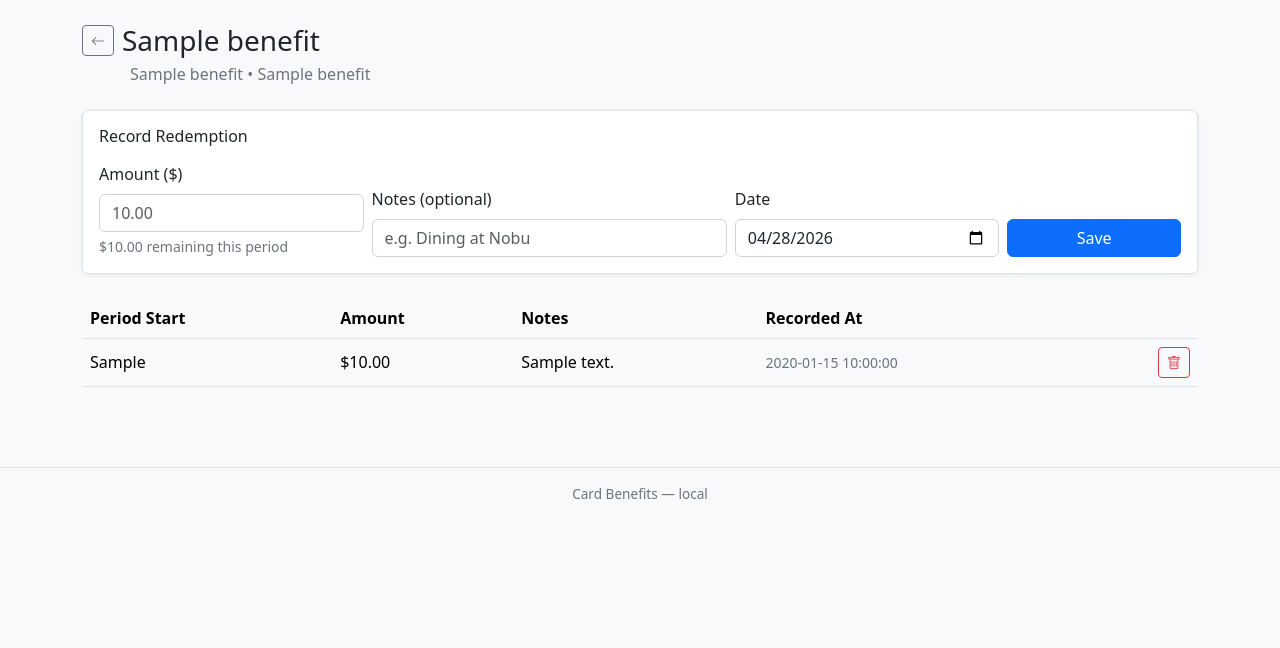
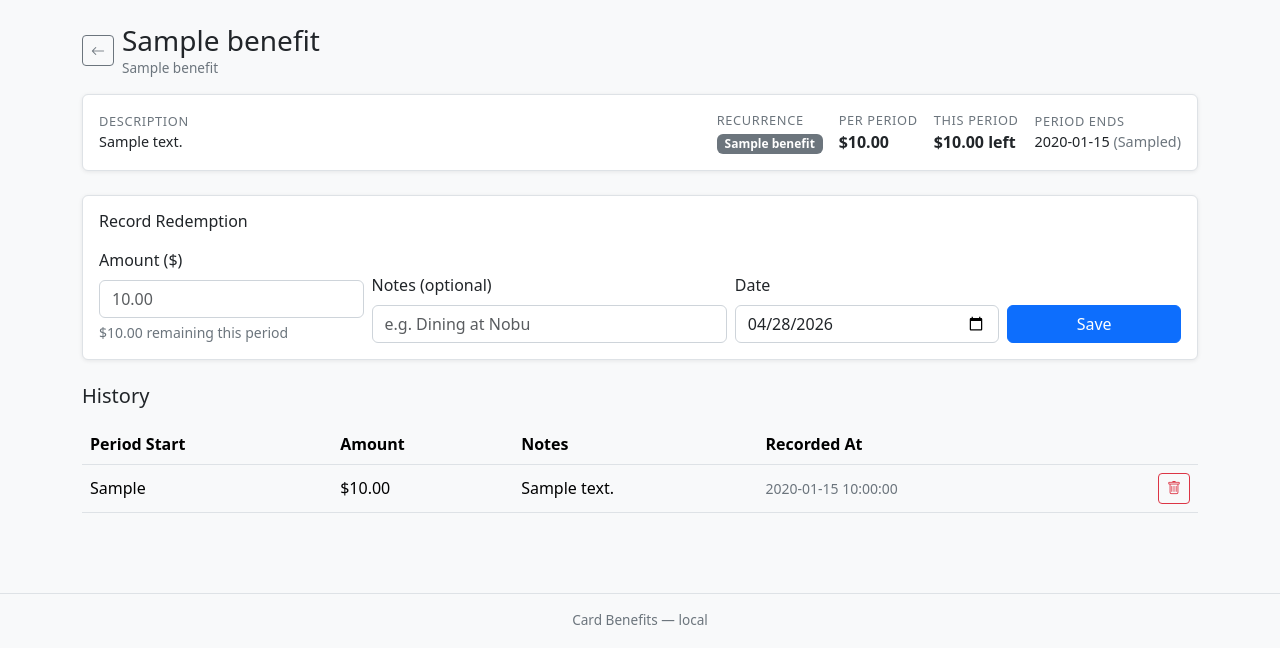
Before and after one commit to trentschroeder/card-benefits-tracker, a Flask app: template templates/benefits/redemptions.html in a window 1280 px wide. Shown: the part 57-705 px from the top of the page. Run offline with Flask 3, Linux system fonts and the light colour scheme; the template is opened without the code that fills it: most values are stand-ins (such as "Sample title", 1, 10 or a date in 2020).

Commit message:
Benefit name links to redemptions page; richer redemptions header

```diff
--- a/templates/benefits/redemptions.html
+++ b/templates/benefits/redemptions.html
@@ -1,16 +1,56 @@
 {% extends 'base.html' %}
-{% block title %}Redemption History — Card Benefits{% endblock %}
+{% block title %}{{ benefit.name }} — Card Benefits{% endblock %}
 {% block content %}
 
-<div class="d-flex align-items-center gap-2 mb-1">
-  <a href="{{ url_for('card_detail', id=benefit.card_id) }}" class="btn btn-outline-secondary btn-sm">
+<div class="d-flex align-items-center gap-2 mb-3">
+  <a href="{{ url_for('dashboard') }}" class="btn btn-outline-secondary btn-sm">
     <i class="bi bi-arrow-left"></i>
   </a>
-  <h3 class="mb-0">{{ benefit.name }}</h3>
+  <div>
+    <h3 class="mb-0">{{ benefit.name }}</h3>
+    <div class="text-muted" style="font-size:.85rem;">{{ benefit.card_name }}</div>
+  </div>
 </div>
-<p class="text-muted ps-5 mb-4">{{ benefit.card_name }} &bull; {{ benefit.period_label }}</p>
+
+<!-- Benefit info strip -->
+<div class="card p-3 mb-4">
+  <div class="row g-3 align-items-center">
+    {% if benefit.description %}
+    <div class="col-12 col-sm">
+      <div class="text-muted" style="font-size:.8rem; text-transform:uppercase; letter-spacing:.05em;">Description</div>
+      <div style="font-size:.9rem;">{{ benefit.description }}</div>
+    </div>
+    {% endif %}
+    <div class="col-auto">
+      <div class="text-muted" style="font-size:.8rem; text-transform:uppercase; letter-spacing:.05em;">Recurrence</div>
+      <span class="badge bg-secondary">{{ benefit.period_label }}</span>
+      {% if benefit.is_subscription %}<span class="badge bg-success ms-1"><i class="bi bi-arrow-repeat me-1"></i>Subscription</span>{% endif %}
+    </div>
+    {% if benefit.credit_amount %}
+    <div class="col-auto">
+      <div class="text-muted" style="font-size:.8rem; text-transform:uppercase; letter-spacing:.05em;">Per Period</div>
+      <div class="fw-semibold">${{ "%.2f"|format(benefit.credit_amount) }}</div>
+    </div>
+    <div class="col-auto">
+      <div class="text-muted" style="font-size:.8rem; text-transform:uppercase; letter-spacing:.05em;">This Period</div>
+      {% if benefit.fully_used %}
+        <span class="text-success fw-semibold"><i class="bi bi-check-circle me-1"></i>Complete</span>
+      {% else %}
+        <div class="fw-semibold">${{ "%.2f"|format(benefit.remaining) }} left</div>
+      {% endif %}
+    </div>
+    {% endif %}
+    <div class="col-auto">
+      <div class="text-muted" style="font-size:.8rem; text-transform:uppercase; letter-spacing:.05em;">Period Ends</div>
+      <div style="font-size:.9rem;">{{ benefit.period_end.strftime('%b %d, %Y') }}
+        <span class="text-muted">({{ benefit.days_left }}d)</span>
+      </div>
+    </div>
+  </div>
+</div>
 
 <!-- Record new redemption -->
+{% if not benefit.is_subscription %}
 <div class="card p-3 mb-4">
   <h6 class="mb-3">Record Redemption</h6>
   <form method="post" action="{{ url_for('benefit_redeem', id=benefit.id) }}" class="row g-2 align-items-end">
@@ -40,7 +80,10 @@
     </div>
   </form>
 </div>
+{% endif %}
 
+<!-- History -->
+<h5 class="mb-3">History</h5>
 {% if not redemptions %}
   <div class="text-muted">No redemptions recorded yet.</div>
 {% else %}
```
Also changed, not shown: templates/dashboard.html (+8 -16 lines).
